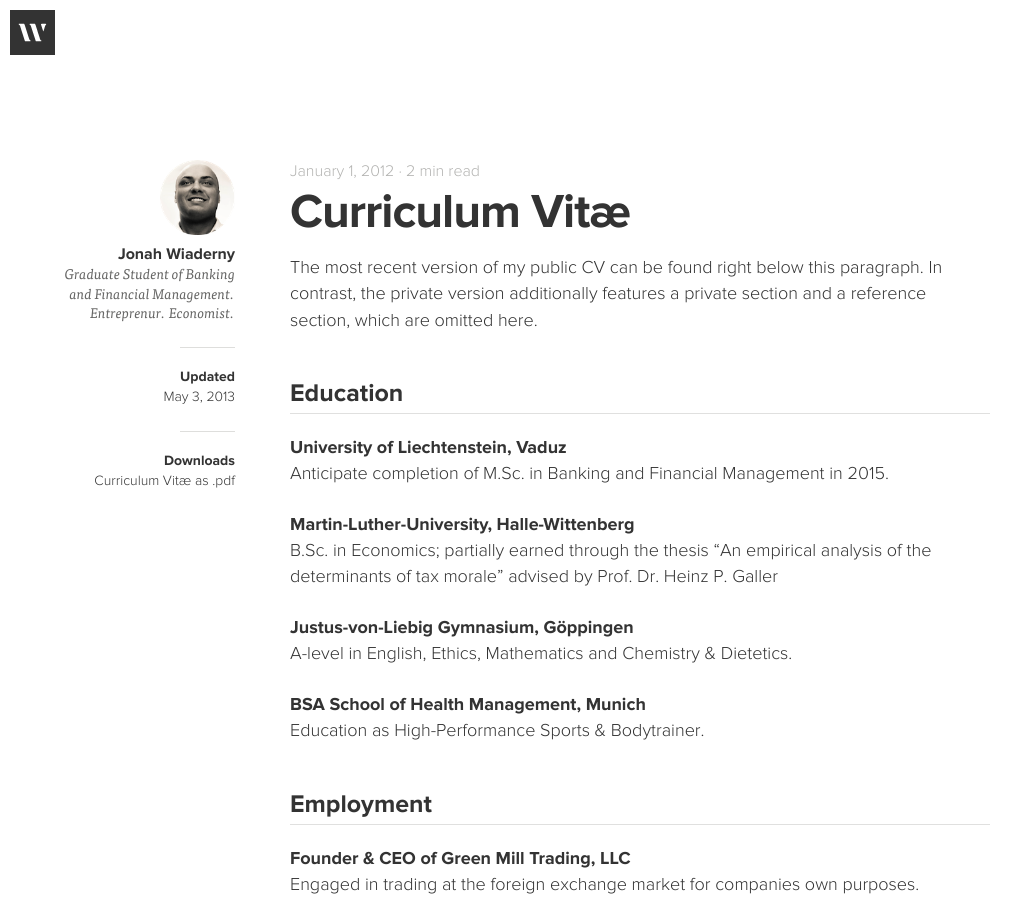
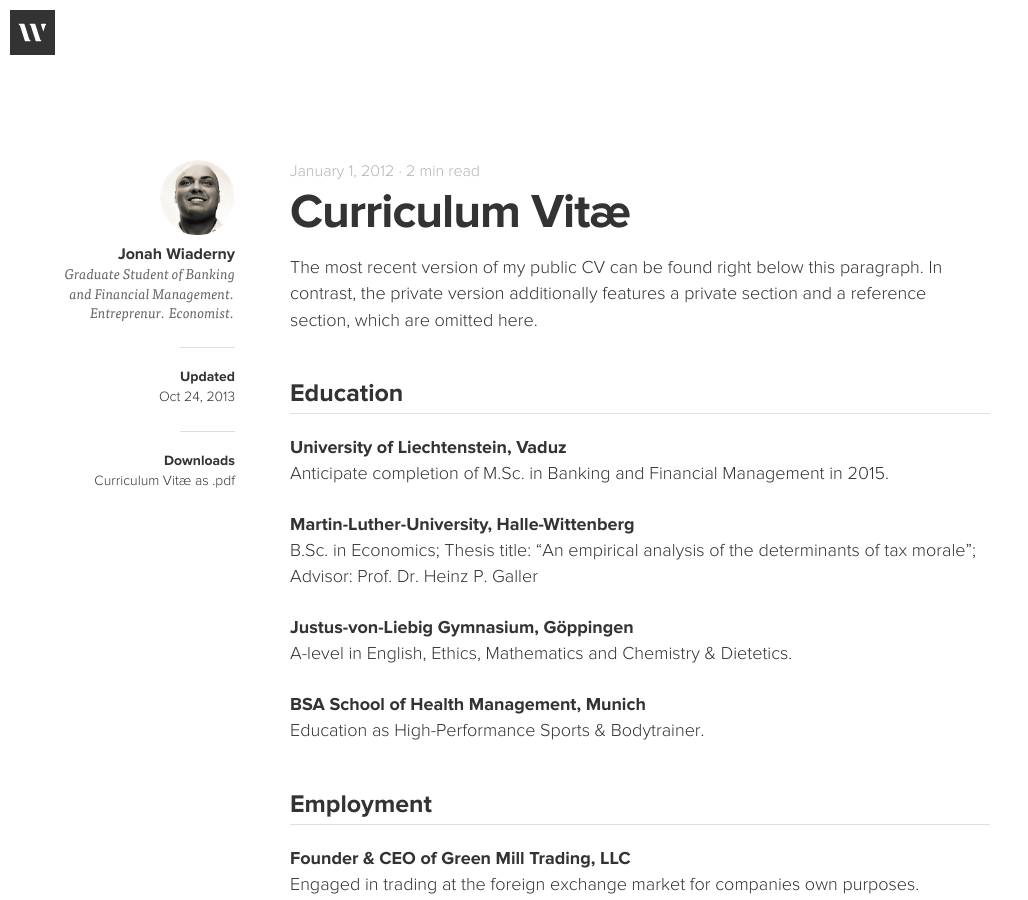
Before and after one commit to wiaderny/wiaderny.github.com, a Jekyll site: the page built from curriculum-vitae/index.md, in a window 1280 px wide and 900 px high. Shown: the whole window, without its empty margins (0-1028 px from the left). Built offline with Jekyll 4.4.1, drawn with Linux system fonts in a browser that asks for light colours; nearby versions of some CDN libraries; Markdown is read by kramdown in place of the engine named in the settings.

Commit message:
Added AFA Membership and shortened BSc entry

```diff
--- a/curriculum-vitae/index.md
+++ b/curriculum-vitae/index.md
@@ -3,7 +3,7 @@ layout: page
 title: Curriculum Vit&aelig;
 class: cv
 date: 2012-01-01 23:16:44
-update: May 3, 2013
+update: Oct 24, 2013
 downloads: <a href="../assets/data/wiaderny_cv_pub.pdf">Curriculum Vitæ as .pdf</a>
 ---
 
@@ -16,7 +16,7 @@ __University of Liechtenstein, Vaduz__<span class="duration">2013 to present</sp
 Anticipate completion of M.Sc. in Banking and Financial Management in 2015.
 
 __Martin-Luther-University, Halle-Wittenberg__<span class="duration">2010 to 2013</span>
-B.Sc. in Economics; partially earned through the thesis "An empirical analysis of the determinants of tax morale" advised by Prof. Dr. Heinz P. Galler
+B.Sc. in Economics; Thesis title: "An empirical analysis of the determinants of tax morale"; Advisor: Prof. Dr. Heinz P. Galler
 
 __Justus-von-Liebig Gymnasium, Göppingen__<span class="duration">2005 to 2010</span>
 A-level in English, Ethics, Mathematics and Chemistry & Dietetics.
```
